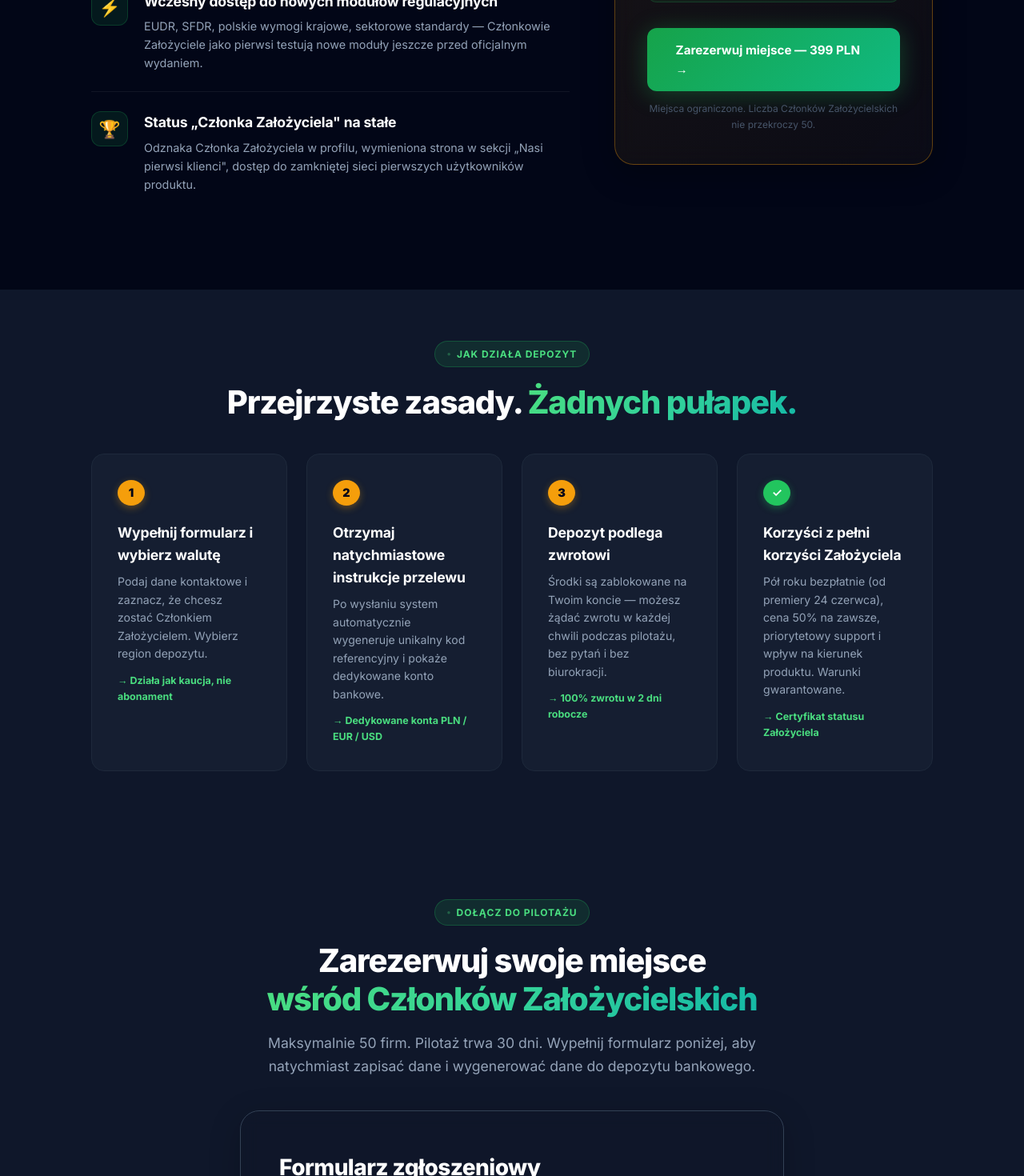
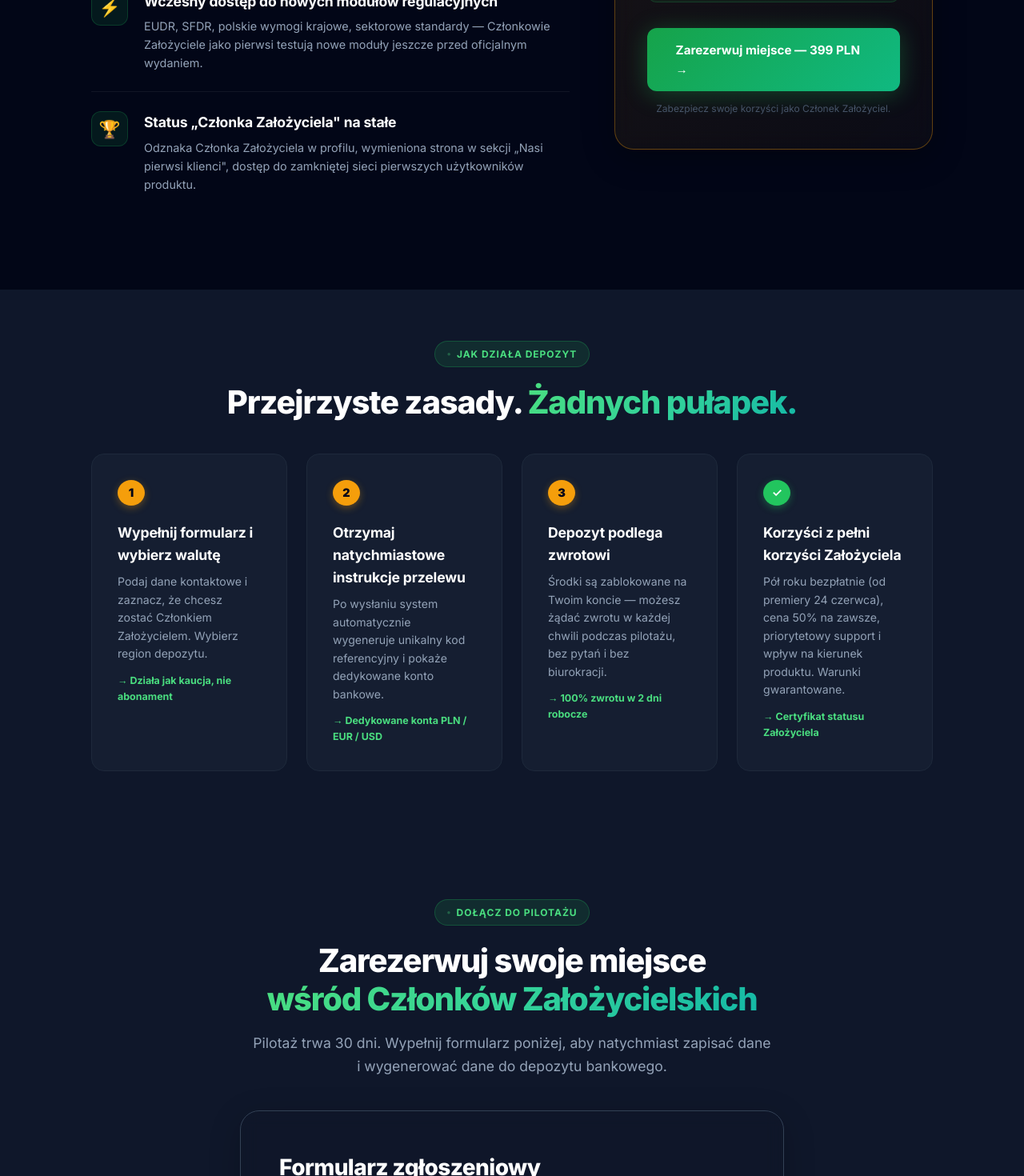
Before and after one commit to weband-team/esg-agent-landing-page, a Next.js app: page / in a window 1280 px wide. Shown: the part 5780-7250 px from the top of the page at 80% size. Built offline with nearby package versions, Linux system fonts and the light colour scheme.

Commit message:
Remove limitation of 50

```diff
--- a/app/page.js
+++ b/app/page.js
@@ -726,7 +726,7 @@ export default function Home() {
                   : txt(`Zarezerwuj miejsce — ${currency === 'EUR' ? '99 €' : '$99'} →`, `Reserve your spot — ${currency === 'EUR' ? '€99' : '$99'} →`)}
               </ButtonPrimaryLink>
               <p style={{ textAlign: 'center', marginTop: '0.75rem', fontSize: '0.75rem', color: '#475569' }}>
-                {txt('Miejsca ograniczone. Liczba Członków Założycielskich nie przekroczy 50.', 'Limited spots. Founding Member cohort capped at 50 companies.')}
+                {txt('Zabezpiecz swoje korzyści jako Członek Założyciel.', 'Secure your benefits as a Founding Member.')}
               </p>
             </DepositCard>
           </FoundingLayout>
@@ -784,8 +784,8 @@ export default function Home() {
             </SectionTitle>
             <SectionSub style={{ margin: '0 auto', textAlign: 'center' }}>
               {txt(
-                'Maksymalnie 50 firm. Pilotaż trwa 30 dni. Wypełnij formularz poniżej, aby natychmiast zapisać dane i wygenerować dane do depozytu bankowego.',
-                'Maximum 50 companies. Pilot runs 30 days. Fill the form below to register your details and instantly generate bank deposit details.'
+                'Pilotaż trwa 30 dni. Wypełnij formularz poniżej, aby natychmiast zapisać dane i wygenerować dane do depozytu bankowego.',
+                'Pilot runs 30 days. Fill the form below to register your details and instantly generate bank deposit details.'
               )}
             </SectionSub>
           </div>
@@ -1027,12 +1027,12 @@ export default function Home() {
           </h2>
           <p>
             {txt(
-              'Dołącz do 50 firm, które kształtują przyszłość ESG dla MŚP. Zostań Członkiem Założycielem — 30 dni testu, zero ryzyka, lata korzyści.',
-              'Join 50 companies shaping the future of SME ESG compliance. Become a Founding Member — 30 days of testing, zero risk, years of benefits.'
+              'Dołącz do firm, które kształtują przyszłość ESG dla MŚP. Zostań Członkiem Założycielem — 30 dni testu, zero ryzyka, lata korzyści.',
+              'Join companies shaping the future of SME ESG compliance. Become a Founding Member — 30 days of testing, zero risk, years of benefits.'
             )}
           </p>
           <ButtonPrimaryLink href="#join" style={{ fontSize: '1.05rem', padding: '1rem 2.5rem' }}>
-            {txt('🌿 Zarezerwuj ostatnie miejsca →', '🌿 Reserve the last spots →')}
+            {txt('🌿 Zarezerwuj swoje miejsce →', '🌿 Reserve your spot →')}
           </ButtonPrimaryLink>
           <p style={{ marginTop: '1.5rem', fontSize: '0.8rem', color: '#475569' }}>
             {txt(
--- a/app/terms/page.js
+++ b/app/terms/page.js
@@ -83,7 +83,7 @@ export default function TermsOfService() {
               <ul>
                 <li><strong>Użytkownik / Aplikant:</strong> podmiot prowadzący działalność gospodarczą, który zarejestrował się w Programie Założycielskim za pośrednictwem formularza.</li>
                 <li><strong>Operator:</strong> spółka QIRE LAB SP. Z O.O., właściciel autorskich praw majątkowych do oprogramowania.</li>
-                <li><strong>Program Założycielski:</strong> ekskluzywna oferta pilotażowa ograniczona czasowo (30 dni) i ilościowo (maksymalnie 50 firm).</li>
+                <li><strong>Program Założycielski:</strong> ekskluzywna oferta pilotażowa ograniczona czasowo (30 dni).</li>
                 <li><strong>Depozyt Założycielski:</strong> dobrowolna, kaucja zwrotna wpłacana na rachunek Operatora w celu potwierdzenia intencji aktywacji statusu Członka Założyciela.</li>
                 <li><strong>Pilotaż:</strong> 30-dniowy okres przedpremierowego użytkowania platformy w celu testowania i gromadzenia feedbacku.</li>
               </ul>
@@ -152,7 +152,7 @@ export default function TermsOfService() {
               <ul>
                 <li><strong>User / Applicant:</strong> Any business entity registering for the Founding Program using the website application form.</li>
                 <li><strong>Operator:</strong> QIRE LAB SP. Z O.O., owner of all intellectual property rights to the platform.</li>
-                <li><strong>Founding Member Program:</strong> A time-limited (30 days) and capacity-limited (max 50 companies) early-adopter pilot promotion.</li>
+                <li><strong>Founding Member Program:</strong> A time-limited (30 days) early-adopter pilot promotion.</li>
                 <li><strong>Founding Deposit:</strong> A voluntary, fully refundable security deposit paid to the Operator's account to secure Founding Member status.</li>
                 <li><strong>Pilot:</strong> A 30-day pre-launch phase of the application designed for system testing and gathering feedback.</li>
               </ul>
```
